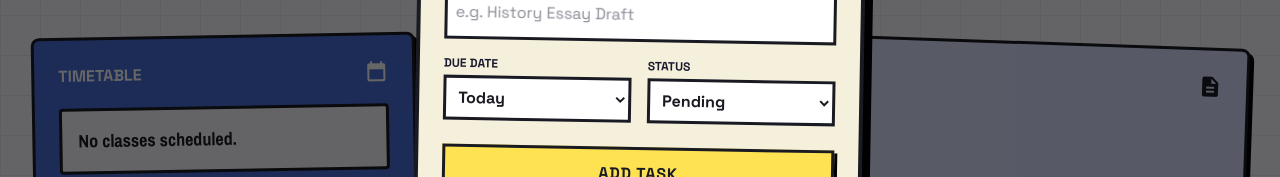
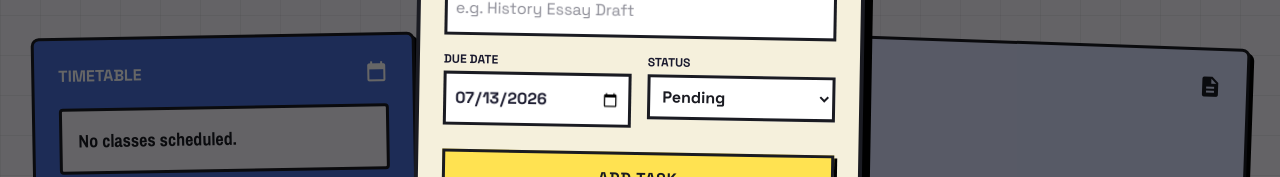
Before and after one commit to saihemanthveerapaneni/student_os, a Next.js app: page /dashboard in a window 1280 px wide. Both pictures are taken after typing "Sample" into the empty fields and a click on the button "+ NEW TASK". Shown: the part 345-522 px from the top of the page. Built offline with nearby package versions, Linux system fonts and the light colour scheme; no server answers.

Commit message:
fix: use native date picker for task due dates

```diff
--- a/src/app/assignments/page.tsx
+++ b/src/app/assignments/page.tsx
@@ -24,7 +24,7 @@ function AssignmentsContent() {
   // Form states
   const [title, setTitle] = useState('');
   const [subject, setSubject] = useState('');
-  const [dueDate, setDueDate] = useState('');
+  const [dueDate, setDueDate] = useState(() => new Date().toISOString().split('T')[0]);
   const [status, setStatus] = useState<'Due Today' | 'In Progress' | 'Done'>('Due Today');
   const [notes, setNotes] = useState('');
 
@@ -74,7 +74,7 @@ function AssignmentsContent() {
     // Reset Form
     setTitle('');
     setSubject('');
-    setDueDate('');
+    setDueDate(new Date().toISOString().split('T')[0]);
     setStatus('Due Today');
     setNotes('');
     setIsModalOpen(false);
@@ -275,12 +275,11 @@ function AssignmentsContent() {
                 <div className="flex flex-col gap-1">
                   <label className="font-space-grotesk font-bold text-xs uppercase">Due Date</label>
                   <input
-                    type="text"
+                    type="date"
                     required
                     value={dueDate}
                     onChange={(e) => setDueDate(e.target.value)}
                     className="w-full bg-white border-3 border-on-surface p-2 font-archivo-narrow text-base focus:outline-none"
-                    placeholder="e.g. Oct 12"
                   />
                 </div>
               </div>
--- a/src/app/dashboard/page.tsx
+++ b/src/app/dashboard/page.tsx
@@ -69,7 +69,7 @@ export default function Dashboard() {
   // Modal state
   const [isTaskModalOpen, setIsTaskModalOpen] = useState(false);
   const [taskTitle, setTaskTitle] = useState('');
-  const [taskDueDate, setTaskDueDate] = useState('Today');
+  const [taskDueDate, setTaskDueDate] = useState(() => new Date().toISOString().split('T')[0]);
   const [taskStatus, setTaskStatus] = useState<'pending' | 'in_progress' | 'done'>('pending');
 
   const loadData = async () => {
@@ -160,7 +160,7 @@ export default function Dashboard() {
 
     // Reset modal
     setTaskTitle('');
-    setTaskDueDate('Today');
+    setTaskDueDate(new Date().toISOString().split('T')[0]);
     setTaskStatus('pending');
     setIsTaskModalOpen(false);
   };
@@ -576,16 +576,12 @@ export default function Dashboard() {
               <div className="grid grid-cols-2 gap-4">
                 <div className="flex flex-col gap-1">
                   <label className="font-space-grotesk font-bold text-xs uppercase">Due Date</label>
-                  <select
+                  <input
+                    type="date"
                     value={taskDueDate}
                     onChange={(e) => setTaskDueDate(e.target.value)}
                     className="w-full bg-white border-3 border-on-surface p-2 font-space-grotesk font-bold focus:outline-none text-[#1a1b22]"
-                  >
-                    <option value="Today">Today</option>
-                    <option value="Tomorrow">Tomorrow</option>
-                    <option value="Next Week">Next Week</option>
-                    <option value="Next Month">Next Month</option>
-                  </select>
+                  />
                 </div>
 
                 <div className="flex flex-col gap-1">
```
